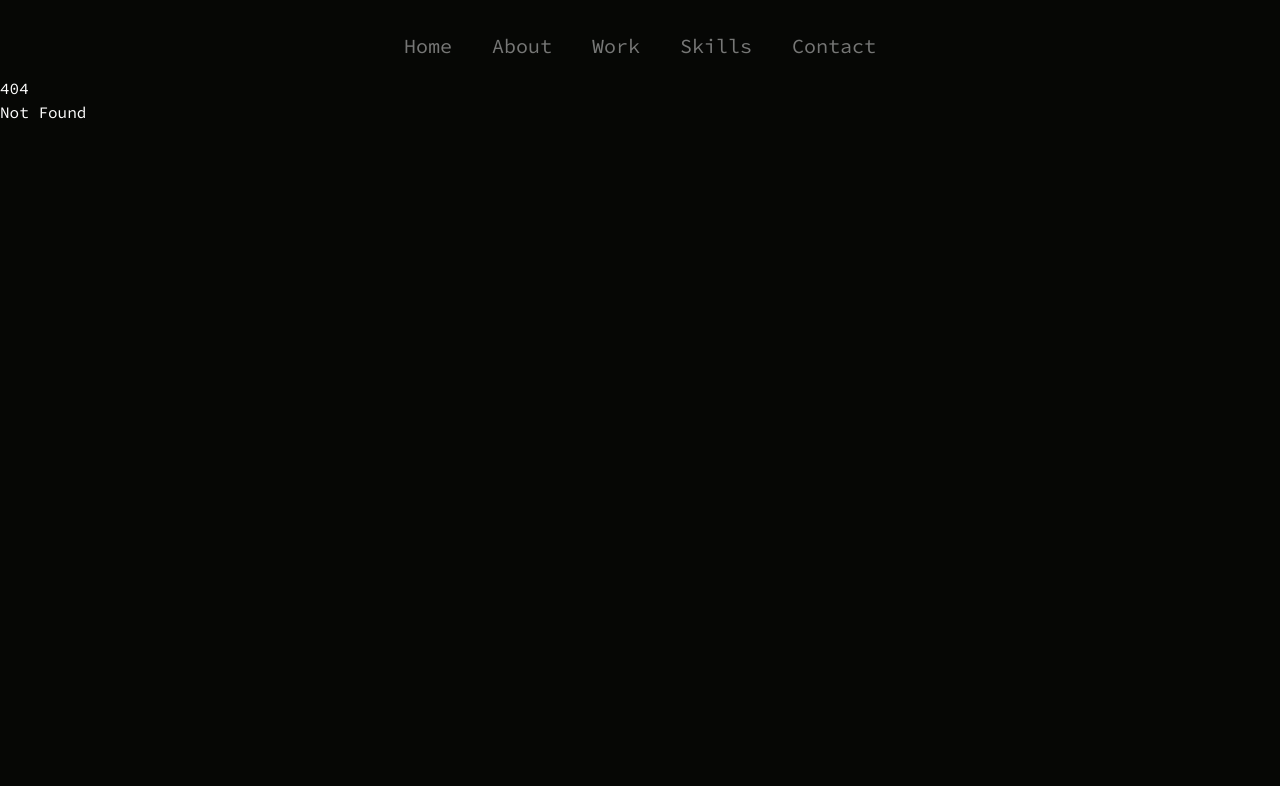
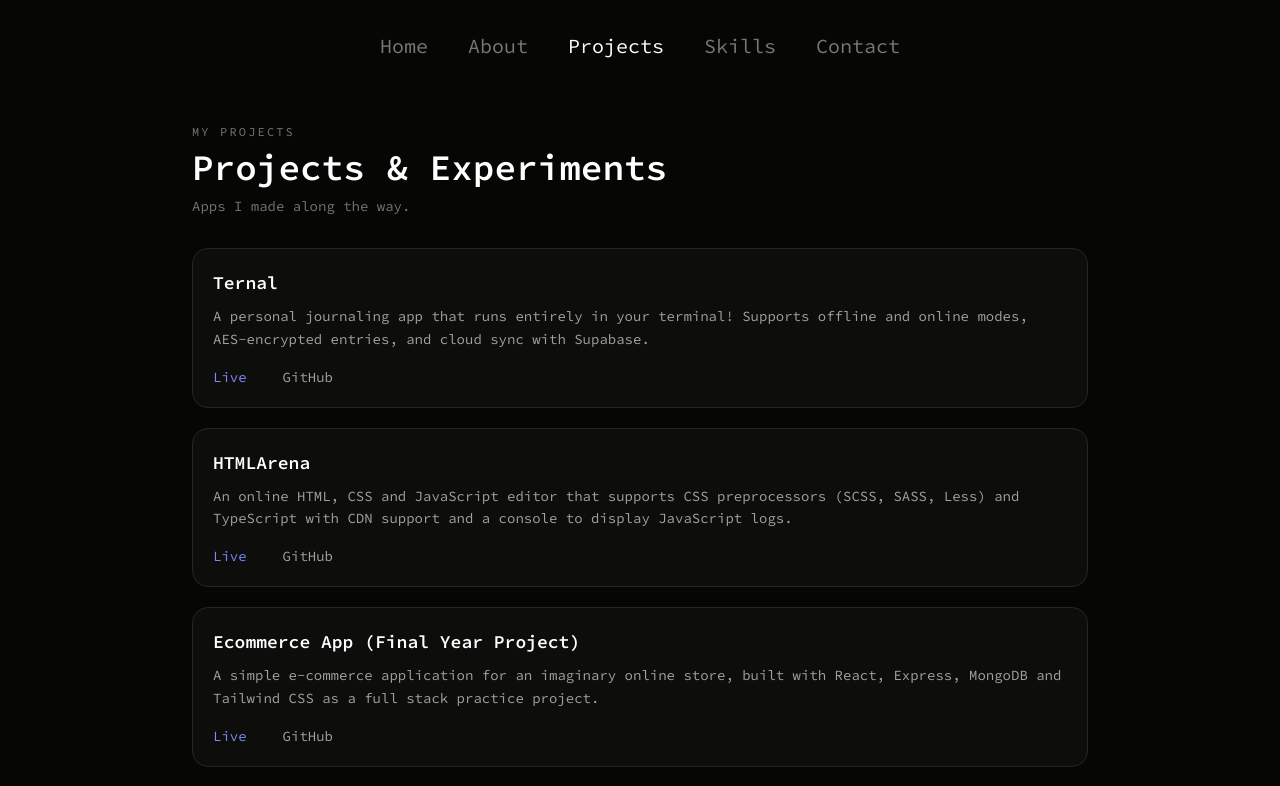
Before and after one commit to LakshmiChaitanya2008/personal-portfolio, a SvelteKit app: page /projects in a window 1280 px wide. Before the commit this address had no page. Shown: the top 786 px of the page. Built offline with nearby package versions, Linux system fonts and the light colour scheme; some icons are missing.

Commit message:
changed navbar title

```diff
--- a/src/components/Navbar.svelte
+++ b/src/components/Navbar.svelte
@@ -4,7 +4,7 @@
   const navItems = [
     { name: "Home", href: "/" },
     { name: "About", href: "/about" },
-    { name: "Work", href: "/work" },
+    { name: "Projects", href: "/projects" },
     { name: "Skills", href: "/skills" },
     { name: "Contact", href: "/contact" },
   ];
--- a/src/routes/work/+page.svelte
+++ b/src/routes/projects/+page.svelte
@@ -44,12 +44,10 @@
   <div class="max-w-4xl mx-auto mt-12 mb-16">
     <header class="mb-8">
       <p class="text-xs uppercase tracking-[0.18em] text-neutral-500 mb-2">
-        Work
+        My Projects
       </p>
       <h1 class="text-4xl font-semibold mb-2">Projects & Experiments</h1>
-      <p class="text-neutral-500 text-sm">
-        Projects, experiments & things I made along the way.
-      </p>
+      <p class="text-neutral-500 text-sm">Apps I made along the way.</p>
     </header>
 
     <section class="flex flex-col gap-5">
--- a/src/routes/skills/+page.svelte
+++ b/src/routes/skills/+page.svelte
@@ -5,21 +5,11 @@
     {
       title: "Frontend",
       items: [
+        { name: "JavaScript", icon: "logos:javascript" },
         { name: "React", icon: "logos:react" },
         { name: "TypeScript", icon: "logos:typescript-icon" },
-        { name: "Next.js", icon: "logos:nextjs-icon" },
+        { name: "Tailwind CSS", icon: "logos:tailwindcss-icon" },
         { name: "Svelte", icon: "logos:svelte-icon" },
-        { name: "Tailwind CSS", icon: "logos:tailwindcss-icon" },
-        { name: "JavaScript", icon: "logos:javascript" },
-      ],
-    },
-
-    {
-      title: "Languages (Basics)",
-      items: [
-        { name: "Python", icon: "logos:python" },
-        { name: "Java", icon: "logos:java" },
-        { name: "C", icon: "logos:c" },
       ],
     },
 
@@ -50,6 +40,14 @@
         { name: "Postman", icon: "logos:postman-icon" },
         { name: "VS Code", icon: "logos:visual-studio-code" },
         { name: "Linux Basics", icon: "logos:linux-tux" },
+      ],
+    },
+    {
+      title: "Languages (Basics)",
+      items: [
+        { name: "Python", icon: "logos:python" },
+        { name: "Java", icon: "logos:java" },
+        { name: "C", icon: "logos:c" },
       ],
     },
   ];
```
